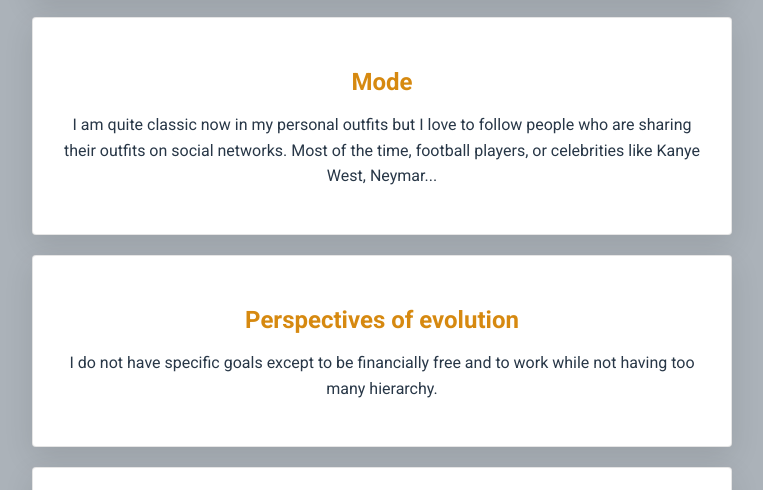
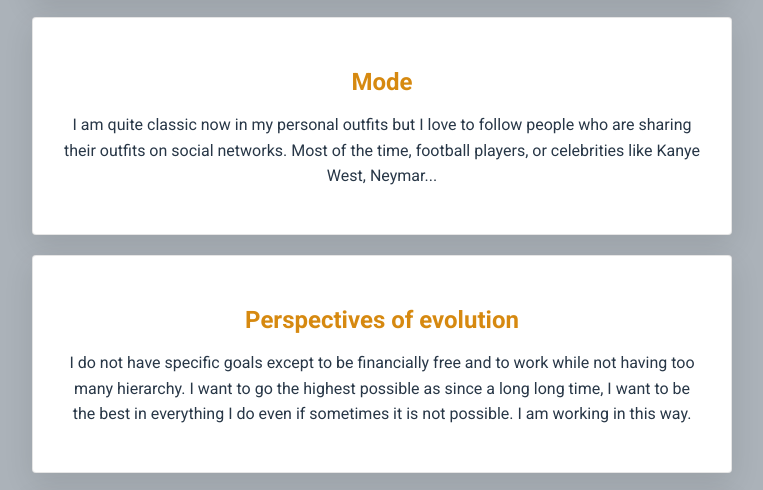
Before and after one commit to AyoubAABAR/My-Profiles, a plain HTML site: page index.html in a window 1280 px wide. Shown: the part 961-1451 px from the top of the page, without its empty margins (258-1021 px from the left). Drawn offline with Linux system fonts and the light colour scheme; a small style sheet from the web is missing.

Commit message:
Add files via upload

```diff
--- a/index.html
+++ b/index.html
@@ -45,7 +45,7 @@
     <!-- Future Project Card -->
     <div class="card-white" id="future">
       <h2 class="text-center">Perspectives of evolution</h2>
-    <p class="text-center">I do not have specific goals except to be financially free and to work while not having too many hierarchy. </p>
+    <p class="text-center">I do not have specific goals except to be financially free and to work while not having too many hierarchy. I want to go the highest possible as since a long long time, I want to be the best in everything I do even if sometimes it is not possible. I am working in this way.</p>
     </div>
 
     <!-- Footer Card -->
```
